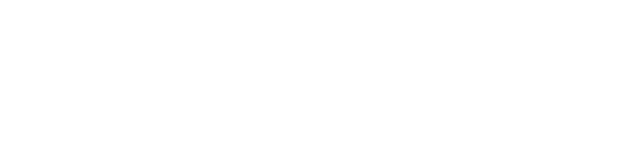
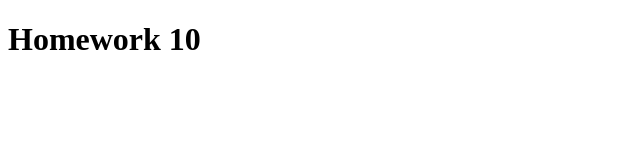
Before and after one commit to Nadiyahr/JSF, a plain HTML site: page task10.html in a window 1280 px wide. Shown: the whole page, without its empty margins (0-640 px from the left). Drawn offline with Linux system fonts and the light colour scheme.

Commit message:
Update task10.html

```diff
--- a/task10.html
+++ b/task10.html
@@ -4,9 +4,10 @@
   <meta charset="UTF-8">
   <meta http-equiv="X-UA-Compatible" content="IE=edge">
   <meta name="viewport" content="width=device-width, initial-scale=1.0">
-  <title>Document</title>
+  <title>Homework 10</title>
 </head>
 <body>
+  <h1>Homework 10</hi>
   <script src="./homevork10.js"></script>
 </body>
 </html>
```
